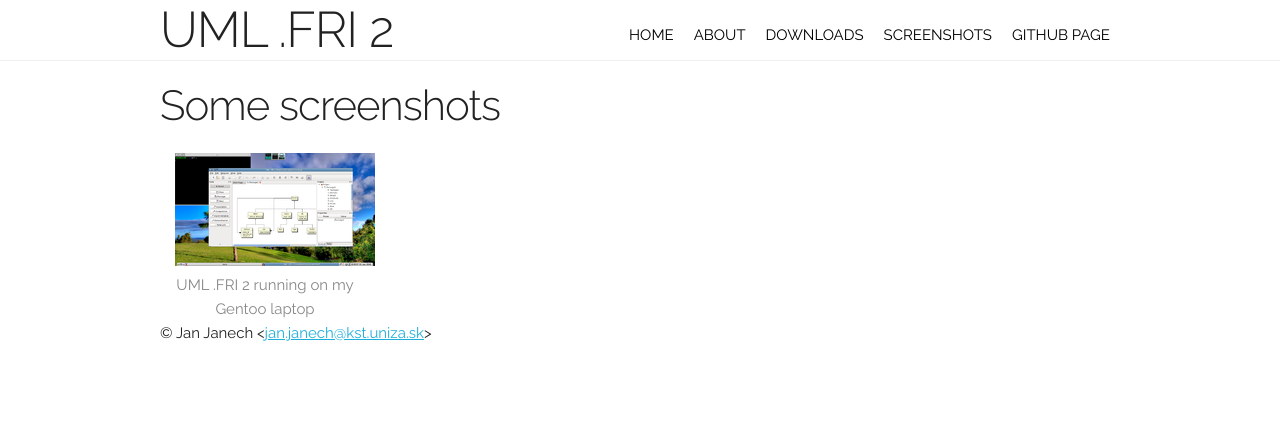
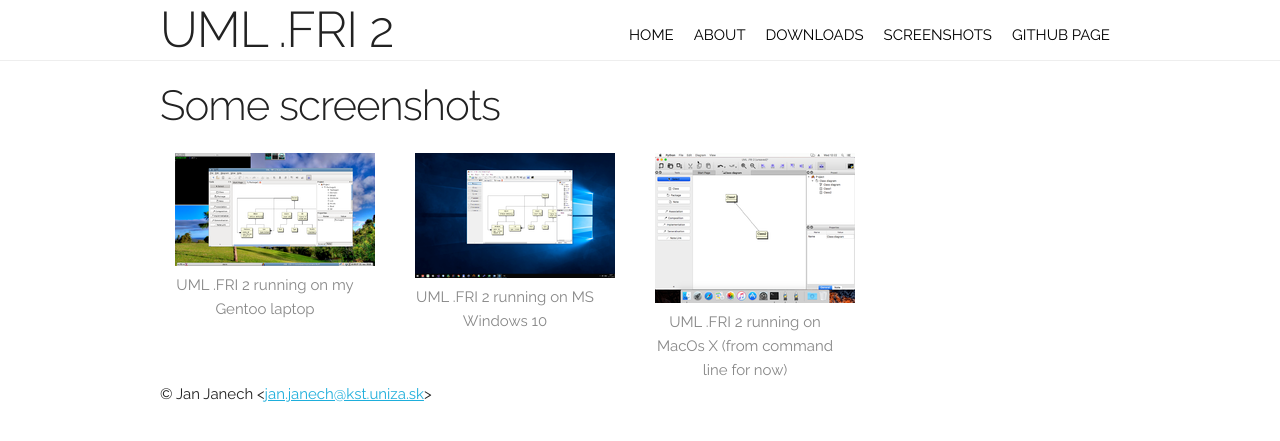
Before and after one commit to umlfri/umlfri.github.io, a Jekyll site: the page built from screenshots.html, in a window 1280 px wide. Shown: the top 441 px of the page. Built offline with Jekyll 4.4.1, drawn with Linux system fonts in a browser that asks for light colours.

Commit message:
more screenshots

```diff
--- a/_data/screenshots.yml
+++ b/_data/screenshots.yml
@@ -1,2 +1,6 @@
 - title: UML .FRI 2 running on my Gentoo laptop
   file: diagram_on_gentoo.png
+- title: UML .FRI 2 running on MS Windows 10
+  file: diagram_on_windows.png
+- title: UML .FRI 2 running on MacOs X (from command line for now)
+  file: diagram_on_mac_os_x.png
--- a/screenshots.html
+++ b/screenshots.html
@@ -7,7 +7,7 @@
 {% for screenshot in site.data.screenshots %}
     <figure class="screenshot">
         <a href="assets/images/screenshots/{{screenshot.file}}" data-title="{{screenshot.title}}" data-lightbox="screenshot">
-            <img src="assets/images/screenshots/p_{{screenshot.file}}"/>
+            <img src="assets/images/screenshots/previews/{{screenshot.file}}"/>
         </a>
         <figcaption>{{screenshot.title}}</figcaption>
     </figure>
```
Also changed, not shown: assets/images/screenshots/diagram_on_mac_os_x.png (added), assets/images/screenshots/diagram_on_windows.png (added), assets/images/screenshots/previews/diagram_on_gentoo.png (renamed from assets/images/screenshots/p_diagram_on_gentoo.png), assets/images/screenshots/previews/diagram_on_mac_os_x.png (added), assets/images/screenshots/previews/diagram_on_windows.png (added), 1 other file.
